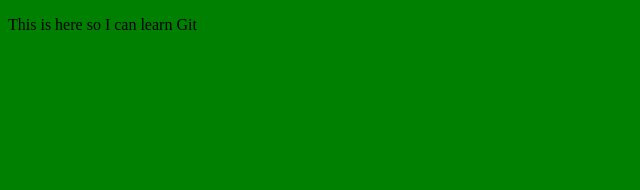
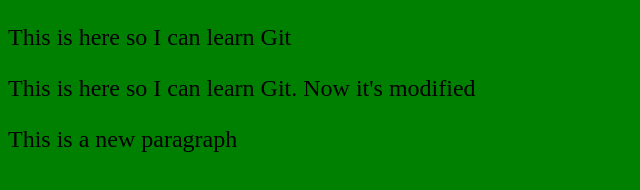
Before and after one commit to mehulpatel118/learn-github3, a plain HTML site: page index.html in a window 1280 px wide. Shown: the whole page, without its empty margins (0-640 px from the left). Drawn offline with Linux system fonts and the light colour scheme.

Commit message:
updated html and css

```diff
--- a/index.html
+++ b/index.html
@@ -6,5 +6,7 @@
 </head>
 <body>
   <p>This is here so I can learn Git</p>
+     <p>This is here so I can learn Git. Now it's modified</p>
+    <p>This is a new paragraph</p>
 </body>
 </html>
--- a/main.css
+++ b/main.css
@@ -1,5 +1,6 @@
 body {
   background-color: green;
+  font-size: 24px;
 }
 * {
   box-sizing: border-box;
```
